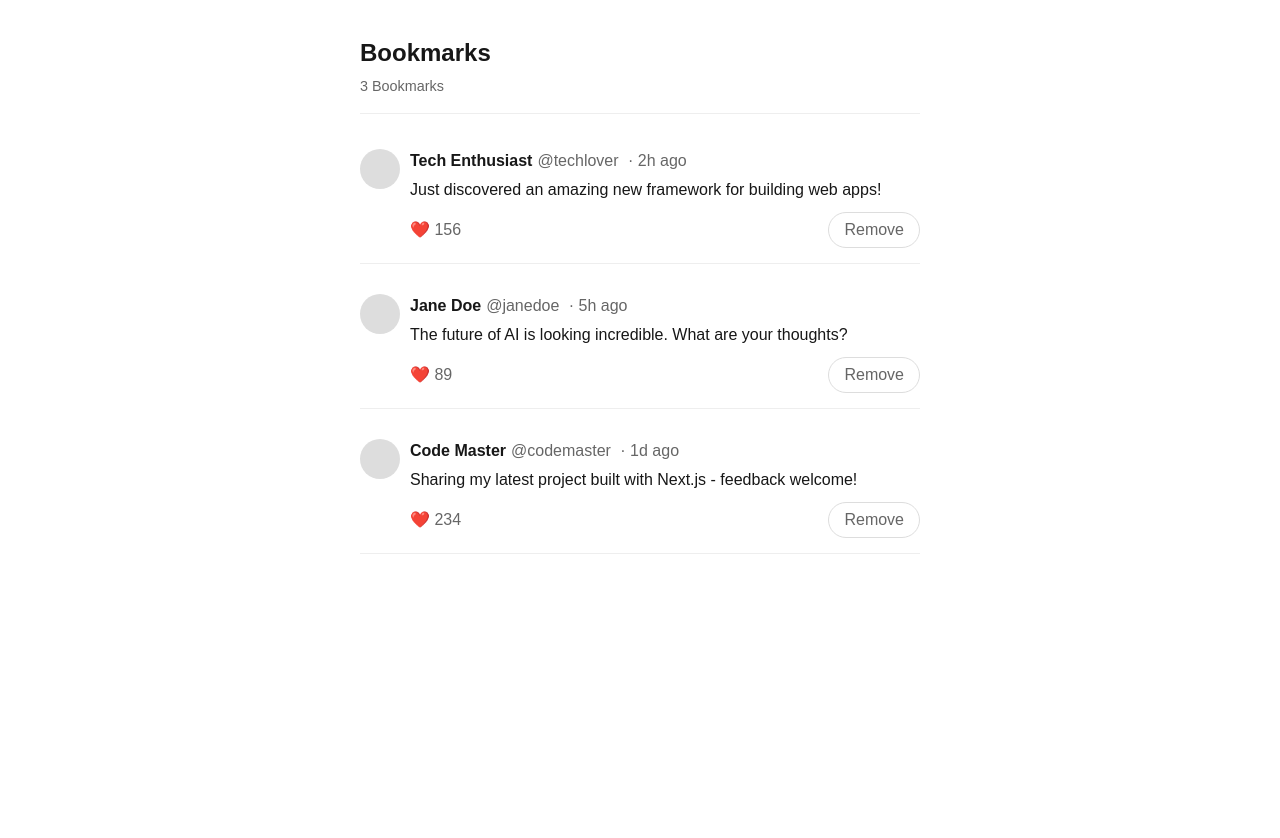
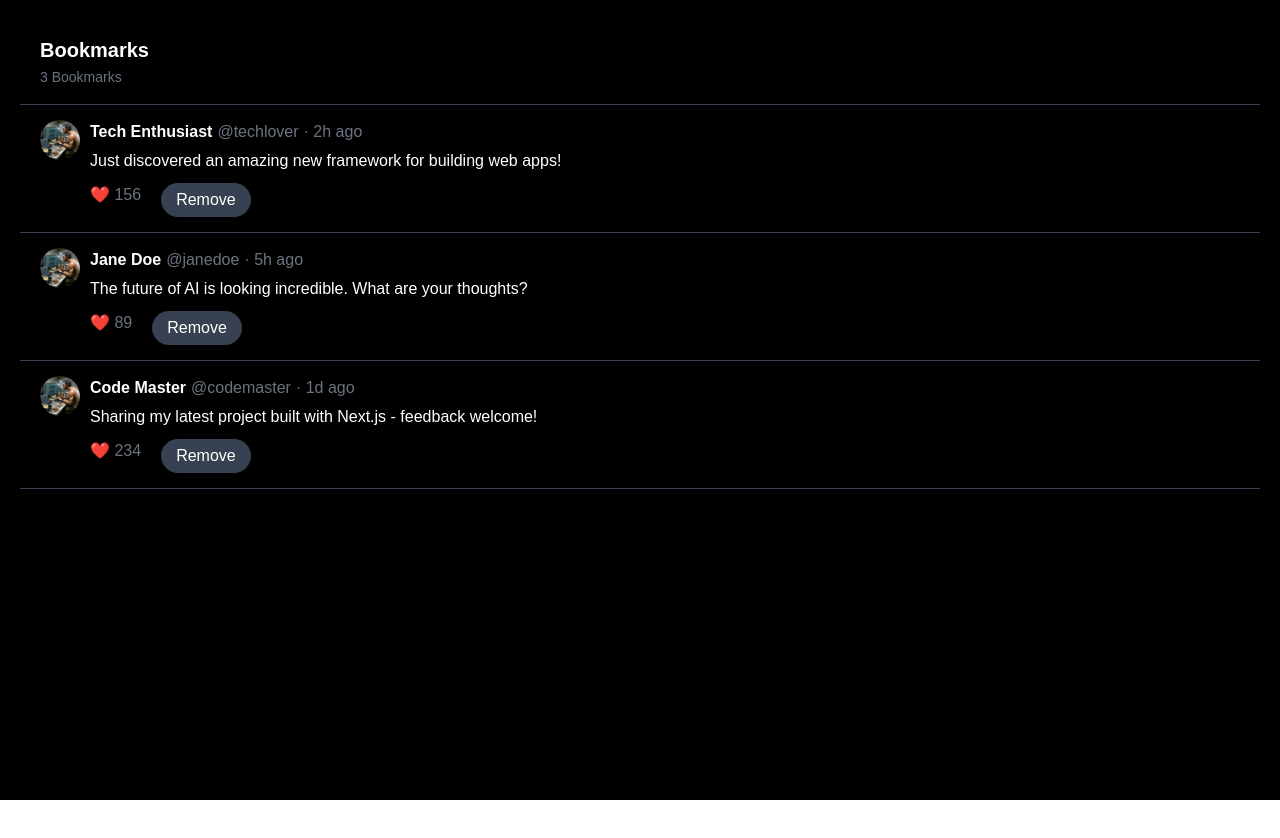
Before and after one commit to Farhad-Rahimi-KLIE/X-Clone, a Next.js app in the folder frontend/: page /Bookmarks in a window 1280 px wide. After the commit the page ends 800 px from the top, so only its background shows below. Built offline with nearby package versions, Linux system fonts and the light colour scheme.

Commit message:
we near to recieve

```diff
--- a/frontend/app/Bookmarks/Bookmarks.module.css
+++ b/frontend/app/Bookmarks/Bookmarks.module.css
@@ -1,54 +1,46 @@
-/* styles/Bookmarks.module.css */
 .container {
-    max-width: 600px;
-    margin: 0 auto;
+  padding: 0;
+  min-height: 100vh;
+}
+
+.main {
   padding: 20px;
 }
 
-  .main {
-    min-height: 100vh;
-  }
-
 .header {
-    position: sticky;
-    top: 0;
-    background: white;
-    padding: 15px 0;
-    border-bottom: 1px solid #eee;
-    margin-bottom: 20px;
+  padding: 15px 20px;
+  border-bottom: 1px solid #374151; /* gray-700 */
+  background-color: #000000; /* Ensures header matches black theme */
 }
 
 .header h1 {
-    font-size: 1.5rem;
-    font-weight: 800;
+  font-size: 20px;
+  font-weight: bold;
+  color: #ffffff;
 }
 
 .bookmarkCount {
-    color: #666;
-    font-size: 0.9rem;
-    margin-top: 5px;
-    display: block;
-  }
-
-  .bookmarksList {
-    display: flex;
-    flex-direction: column;
-    gap: 15px;
+  color: #6b7280; /* gray-500 */
+  font-size: 14px;
 }
 
 .postCard {
   display: flex;
-    gap: 10px;
-    padding: 15px 0;
-    border-bottom: 1px solid #eee;
+  padding: 15px 20px;
+  border-bottom: 1px solid #374151; /* gray-700 */
+  background-color: #000000;
+}
+
+.postCard:hover {
+  background-color: #1f2937; /* gray-800 */
 }
 
 .userAvatar {
   width: 40px;
   height: 40px;
-    background: #ddd;
   border-radius: 50%;
-    flex-shrink: 0;
+  background-color: #4b5563; /* gray-600 */
+  margin-right: 10px;
 }
 
 .postContent {
@@ -56,54 +48,61 @@
 }
 
 .postHeader {
-    margin-bottom: 5px;
+  display: flex;
+  align-items: center;
+  gap: 5px;
 }
 
 .username {
-    font-weight: 700;
+  font-weight: bold;
+  color: #ffffff;
 }
 
 .handle {
-    color: #666;
-    margin-left: 5px;
+  color: #6b7280; /* gray-500 */
 }
 
 .timestamp {
-    color: #666;
-    margin-left: 5px;
+  color: #6b7280; /* gray-500 */
 }
 
 .content {
   margin: 5px 0;
+  color: #ffffff;
 }
 
 .postActions {
+  display: flex;
+  gap: 20px;
   margin-top: 10px;
-    display: flex;
-    justify-content: space-between;
-    align-items: center;
-    color: #666;
+  color: #6b7280; /* gray-500 */
 }
 
 .removeButton {
-    background: none;
-    border: 1px solid #ddd;
+  background-color: #374151; /* gray-700 */
+  color: #ffffff;
+  border: none;
   padding: 5px 15px;
-    border-radius: 20px;
+  border-radius: 9999px;
   cursor: pointer;
-    color: #666;
 }
 
 .removeButton:hover {
-    background: #f5f5f5;
+  background-color: #4b5563; /* gray-600 */
 }
 
 .emptyState {
   text-align: center;
-    padding: 50px 20px;
-    color: #666;
+  padding: 40px 20px;
+  color: #ffffff;
 }
 
 .emptyState h2 {
+  font-size: 24px;
+  font-weight: bold;
   margin-bottom: 10px;
 }
+
+.emptyState p {
+  color: #6b7280; /* gray-500 */
+}
--- a/frontend/app/Bookmarks/page.js
+++ b/frontend/app/Bookmarks/page.js
@@ -1,7 +1,9 @@
-'use client'
 // pages/bookmarks.js
+'use client';
 import { useState, useEffect } from 'react';
 import Head from 'next/head';
+import Image from 'next/image'; // Import Image component
+import jan from '../../public/jan.jpg'; // Import placeholder image (adjust path as needed)
 import styles from '../Bookmarks/Bookmarks.module.css';
 
 // Bookmark Post Component
@@ -11,10 +13,17 @@ const BookmarkPost = ({
   content,
   timestamp,
   likes,
-  onRemove
+  onRemove,
+  profileImage = jan // Default to jan.jpg if no image provided
 }) => (
   <div className={styles.postCard}>
-    <div className={styles.userAvatar}></div>
+    <Image
+      src={profileImage}
+      alt={`${username}'s profile`}
+      width={40}
+      height={40}
+      className={styles.userAvatar} // Keep the same styling class
+    />
     <div className={styles.postContent}>
       <div className={styles.postHeader}>
         <span className={styles.username}>{username}</span>
@@ -35,10 +44,9 @@ const BookmarkPost = ({
   </div>
 );
 
-export default function page() {
+export default function Bookmarks() {
   const [bookmarks, setBookmarks] = useState([]);
 
-  // Sample data - replace with API call in production
   useEffect(() => {
     const sampleBookmarks = [
       {
@@ -48,6 +56,7 @@ export default function page() {
         content: 'Just discovered an amazing new framework for building web apps!',
         timestamp: '2h ago',
         likes: 156,
+        profileImage: '/jan.jpg', // Add image path (adjust as needed)
       },
       {
         id: 2,
@@ -56,6 +65,7 @@ export default function page() {
         content: 'The future of AI is looking incredible. What are your thoughts?',
         timestamp: '5h ago',
         likes: 89,
+        profileImage: '/jan.jpg',
       },
       {
         id: 3,
@@ -64,21 +74,20 @@ export default function page() {
         content: 'Sharing my latest project built with Next.js - feedback welcome!',
         timestamp: '1d ago',
         likes: 234,
+        profileImage: '/jan.jpg',
       },
     ];
     setBookmarks(sampleBookmarks);
   }, []);
 
-  // Handle removing a bookmark
   const removeBookmark = (id) => {
     setBookmarks(bookmarks.filter(bookmark => bookmark.id !== id));
   };
 
   return (
-    <div className={styles.container}>
+    <div className={`${styles.container} bg-black text-white`}>
       <Head>
         <title>Bookmarks - X Clone</title>
-        <h1>jan asti</h1>
       </Head>
 
       <main className={styles.main}>
--- a/frontend/app/page.js
+++ b/frontend/app/page.js
@@ -5,9 +5,8 @@ import { useState } from 'react';
 import Sidebar from '@/components/Sidebar';
 import Gadgets from '@/components/Gadgets';
 import Feed from '@/components/Feed';
-import Bookmarks from '../app/Bookmarks/page'
-// Placeholder components for other "pages"
-import Profile from './Profile/page'
+import Bookmarks from '../app/Bookmarks/page';
+import Profile from './Profile/page';
 
 export default function Home() {
   const [currentPage, setCurrentPage] = useState('/');
@@ -18,7 +17,7 @@ export default function Home() {
         return <Feed />;
       case '/Bookmarks':
         return <Bookmarks />;
-        case '/Profile':
+      case '/Profile':
         return <Profile />;
       default:
         return <Feed />;
@@ -26,11 +25,11 @@ export default function Home() {
   };
 
   return (
-    <div className='flex'>
+    <div className="flex bg-black text-white min-h-screen">
       <div className="w-1/4 sticky top-0 h-screen">
         <Sidebar setCurrentPage={setCurrentPage} />
       </div>
-      <div className="w-2/4 border-x border-gray-200 dark:border-gray-800">
+      <div className="w-2/4 border-x border-gray-800">
         {renderFeedContent()}
       </div>
       <div className="w-1/4 sticky top-0 h-screen">
--- a/frontend/app/tweets/[id]/page.js
+++ b/frontend/app/tweets/[id]/page.js
@@ -1,15 +1,11 @@
 // app/tweets/[id]/page.js
-'use client'
 import Image from 'next/image';
-import { useRouter } from 'next/navigation';
-import { useEffect, useState } from 'react';
-
-// Simulated tweet data (replace with API call in production)
-const getTweetById = (id) => {
+// Simulated async tweet data fetching (replace with real API call in production)
+async function getTweetById(id) {
   const tweets = [
     {
       id: 1,
-      username: 'farhad rahimi klie',
+      username: 'Farhad Rahimi Klie',
       handle: '@johndoe',
       profileImage: '/jan.jpg',
       content: 'This is a sample tweet!',
@@ -21,7 +17,7 @@ const getTweetById = (id) => {
     },
     {
       id: 2,
-      username: 'Rustam hayat elbigi',
+      username: 'Rustam Hayat Elbigi',
       handle: '@janesmith',
       profileImage: '/jan.jpg',
       content: 'Hello world!',
@@ -32,24 +28,23 @@ const getTweetById = (id) => {
       bookmarks: 8,
     },
   ];
+  // Simulate async behavior (e.g., API or DB call)
+  await new Promise((resolve) => setTimeout(resolve, 500)); // Mock delay
   return tweets.find((tweet) => tweet.id === parseInt(id)) || null;
-};
+}
 
-export default function TweetPage({ params }) {
-  const [tweet, setTweet] = useState(null);
-  const router = useRouter();
+export default async function TweetPage({ params }) {
+  const { id } = params; // Access the dynamic [id] param
+  const tweet = await getTweetById(id); // Fetch tweet asynchronously
 
-  useEffect(() => {
-    const fetchedTweet = getTweetById(params.id);
-    if (!fetchedTweet) {
-      router.push('/404'); // Redirect to 404 if tweet not found
-    } else {
-      setTweet(fetchedTweet);
-    }
-  }, [params.id, router]);
+  // If no tweet is found, you can redirect or return a not-found state
+  if (!tweet) {
+    // Option 1: Return a simple not-found UI
+    return <div className="p-4 text-white">Tweet not found</div>;
 
-  if (!tweet) {
-    return <div>Loading...</div>; // Show loading state while fetching
+    // Option 2: Trigger Next.js's built-in 404 (uncomment if preferred)
+    // import { notFound } from 'next/navigation';
+    // notFound();
   }
 
   return (
--- a/frontend/components/Gadgets.js
+++ b/frontend/components/Gadgets.js
@@ -1,13 +1,13 @@
 // components/Gadgets.tsx
 export default function Gadgets() {
   return (
-      <div className="p-4">
+    <div className="p-4 bg-black text-white">
       {/* Search */}
       <div className="mb-6">
         <input
           type="text"
           placeholder="Search Twitter"
-            className="w-full bg-gray-400 rounded-full py-2 px-4 outline-none"
+          className="w-full bg-gray-800 text-white placeholder-gray-400 rounded-full py-2 px-4 outline-none"
         />
       </div>
 
@@ -33,7 +33,7 @@ export default function Gadgets() {
               <p className="font-bold text-amber-50">{user}</p>
               <p className="text-gray-300 text-sm">@{user.toLowerCase()}</p>
             </div>
-              <button className="ml-auto bg-white text-black rounded-full px-4 py-1">
+            <button className="ml-auto bg-white text-black rounded-full px-4 py-1 hover:bg-gray-200">
               Follow
             </button>
           </div>
```
Also changed, not shown: frontend/components/Feed.js (+18 -21 lines), frontend/components/Sidebar.js (+149 -27 lines). Lines whose indentation alone changed are shown as unchanged.
